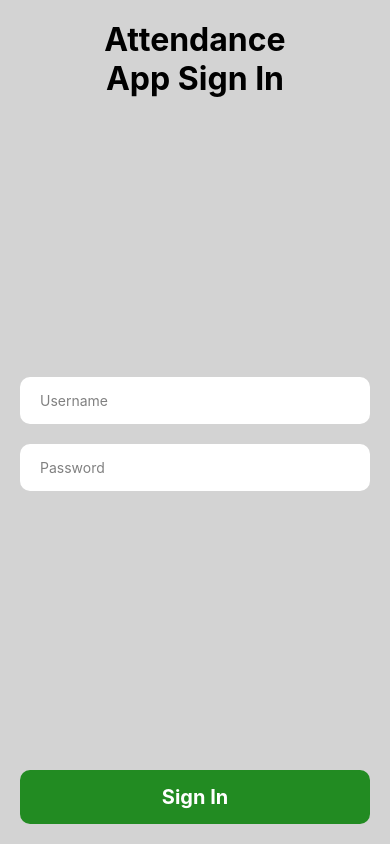
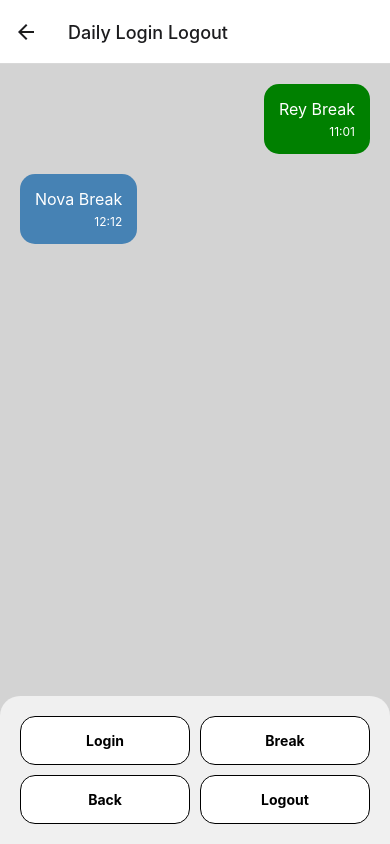
Before and after one commit to nald-dev/attendance_record_app, a React Native app: screen /DailyLoginLogoutScreen in a window 390 px wide. Built offline with nearby package versions, Linux system fonts and the light colour scheme.

Commit message:
add daily login logout screen

```diff
--- a/App.js
+++ b/App.js
@@ -5,6 +5,7 @@ import { createNativeStackNavigator } from '@react-navigation/native-stack'
 
 import SignInScreen from './src/screens/sign-in'
 import HomeScreen from './src/screens/home'
+import DailyLoginLogoutScreen from './src/screens/daily-login-logout'
 
 const Stack = createNativeStackNavigator()
 
@@ -25,6 +26,15 @@ const App = () => {
           name='HomeScreen'
           component={HomeScreen}
         />
+
+        <Stack.Screen
+          name='DailyLoginLogoutScreen'
+          component={DailyLoginLogoutScreen}
+          options={{
+            headerShown: true,
+            title: 'Daily Login Logout'
+          }}
+        />
       </Stack.Navigator>
     </NavigationContainer>
   )
--- /dev/null
+++ b/src/screens/daily-login-logout.js
@@ -0,0 +1,195 @@
+import React from 'react'
+import { SafeAreaView, ScrollView, Text, TouchableOpacity, View } from 'react-native'
+
+const userId = 2
+
+const chats = [
+	{
+		id: 1,
+		owner_id: 2,
+		value: 'Rey Break',
+		time: '11:01'
+	},
+	{
+		id: 2,
+		owner_id: 1,
+		value: 'Nova Break',
+		time: '12:12'
+	},
+]
+
+const DailyLoginLogoutScreen = () => {
+	return (
+		<SafeAreaView
+			style = {{
+				backgroundColor: 'lightgray',
+				flex: 1
+			}}
+		>
+			<ScrollView
+				contentContainerStyle = {{
+					flexGrow: 1,
+					paddingHorizontal: 20,
+					paddingBottom: 20
+				}}
+				style = {{
+					flex: 1
+				}}
+			>
+				{
+					chats.map(chat => {
+						return (
+							<TouchableOpacity
+								activeOpacity={0.6}
+								key = {chat.id}
+								style = {{
+									alignSelf: chat.owner_id === userId ? 'flex-end' : 'flex-start',
+									backgroundColor: chat.owner_id === userId ? 'green' : 'steelblue',
+									borderRadius: 15,
+									marginTop: 20,
+									padding: 15
+								}}
+							>
+								<Text
+									style = {{
+										color: 'white',
+										fontSize: 16
+									}}
+								>
+									{chat.value}
+								</Text>
+
+								<Text
+									style = {{
+										color: 'white',
+										fontSize: 12,
+										marginTop: 5,
+										textAlign: 'right'
+									}}
+								>
+									{chat.time}
+								</Text>
+							</TouchableOpacity>
+						)
+					})
+				}
+			</ScrollView>
+
+			<View
+				style = {{
+					backgroundColor: 'rgb(240,240,240)',
+					borderTopStartRadius: 20,
+					borderTopEndRadius: 20,
+					padding: 20
+				}}
+			>
+				<View
+					style = {{
+						flexDirection: 'row'
+					}}
+				>
+					<TouchableOpacity
+						style = {{
+							backgroundColor: 'white',
+							borderRadius: 15,
+							borderWidth: 1,
+							flex: 1,
+							padding: 15
+						}}
+					>
+						<Text
+							style = {{
+								color: 'black',
+								fontWeight: 'bold',
+								textAlign: 'center'
+							}}
+						>
+							Login
+						</Text>
+					</TouchableOpacity>
+
+					<View
+						style = {{
+							width: 10
+						}}
+					/>
+
+					<TouchableOpacity
+						style = {{
+							backgroundColor: 'white',
+							borderRadius: 15,
+							borderWidth: 1,
+							flex: 1,
+							padding: 15
+						}}
+					>
+						<Text
+							style = {{
+								color: 'black',
+								fontWeight: 'bold',
+								textAlign: 'center'
+							}}
+						>
+							Break
+						</Text>
+					</TouchableOpacity>
+				</View>
+
+				<View
+					style = {{
+						flexDirection: 'row',
+						marginTop: 10
+					}}
+				>
+					<TouchableOpacity
+						style = {{
+							backgroundColor: 'white',
+							borderRadius: 15,
+							borderWidth: 1,
+							flex: 1,
+							padding: 15
+						}}
+					>
+						<Text
+							style = {{
+								color: 'black',
+								fontWeight: 'bold',
+								textAlign: 'center'
+							}}
+						>
+							Back
+						</Text>
+					</TouchableOpacity>
+
+					<View
+						style = {{
+							width: 10
+						}}
+					/>
+
+					<TouchableOpacity
+						style = {{
+							backgroundColor: 'white',
+							borderRadius: 15,
+							borderWidth: 1,
+							flex: 1,
+							padding: 15
+						}}
+					>
+						<Text
+							style = {{
+								color: 'black',
+								fontWeight: 'bold',
+								textAlign: 'center'
+							}}
+						>
+							Logout
+						</Text>
+					</TouchableOpacity>
+				</View>
+			</View>
+		</SafeAreaView>
+	)
+}
+
+export default DailyLoginLogoutScreen
--- a/src/screens/home.js
+++ b/src/screens/home.js
@@ -1,7 +1,7 @@
 import React from 'react'
 import { SafeAreaView, Text, TouchableOpacity, View } from 'react-native'
 
-const HomeScreen = () => {
+const HomeScreen = ({navigation}) => {
 	return (
 		<SafeAreaView
 			style = {{
@@ -17,6 +17,7 @@ const HomeScreen = () => {
 			>
 				<Text
 					style={{
+            color: 'black',
 						fontSize: 32,
 						fontWeight: 'bold',
 						textAlign: 'center'
@@ -33,6 +34,7 @@ const HomeScreen = () => {
 				>
 					<TouchableOpacity
             activeOpacity={0.6}
+						onPress = {() => navigation.navigate('DailyLoginLogoutScreen')}
             style = {{
               backgroundColor: 'black',
               borderRadius: 10,
--- a/src/screens/sign-in.js
+++ b/src/screens/sign-in.js
@@ -28,6 +28,7 @@ const SignInScreen = ({navigation}) => {
         >
           <Text
             style={{
+              color: 'black',
               fontSize: 32,
               fontWeight: 'bold',
               textAlign: 'center'
```
